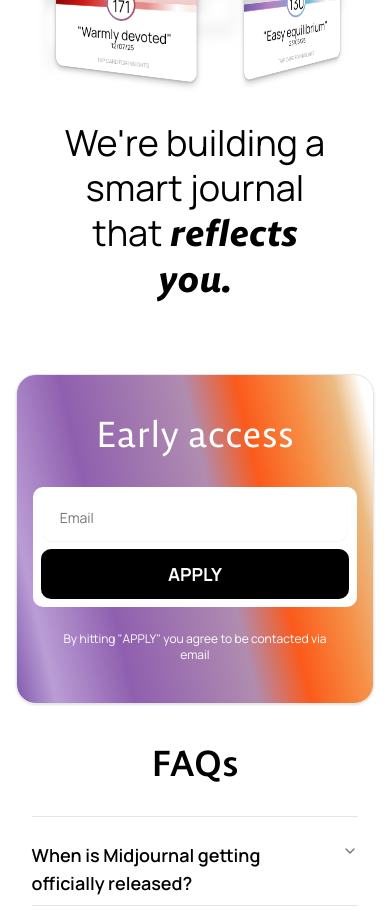
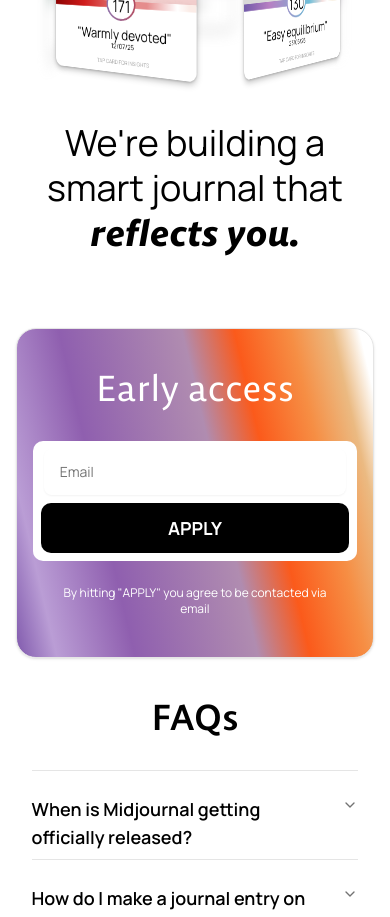
Before and after one commit to tomasi001/midjournal, a Next.js app: page / in a window 390 px wide. Shown: the part 2240-3157 px from the top of the page. Built offline with nearby package versions, Linux system fonts and the light colour scheme.

Commit message:
update home page max width for building a smart journal section

```diff
--- a/src/screens/Home/Home.tsx
+++ b/src/screens/Home/Home.tsx
@@ -21,7 +21,7 @@
         </div>
       </div>
       <div className="flex flex-col justify-center items-center w-[92%] mx-auto py-8 sm:py-16">
-        <p className="max-w-[280px] sm:max-w-2xl text-center h-auto font-normal text-black text-4xl md:text-5xl leading-tight">
+        <p className="max-w-[300px] sm:max-w-2xl text-center h-auto font-normal text-black text-4xl md:text-5xl leading-tight">
           We&apos;re building a smart journal that{" "}
           <span className="font-heading italic font-bold">reflects you.</span>
         </p>
```
